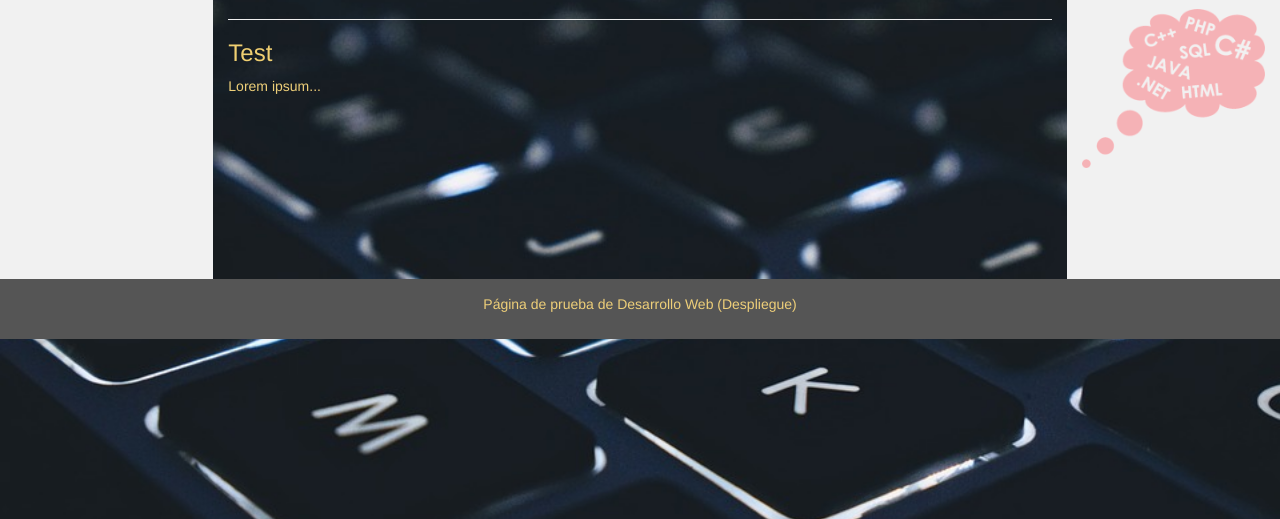
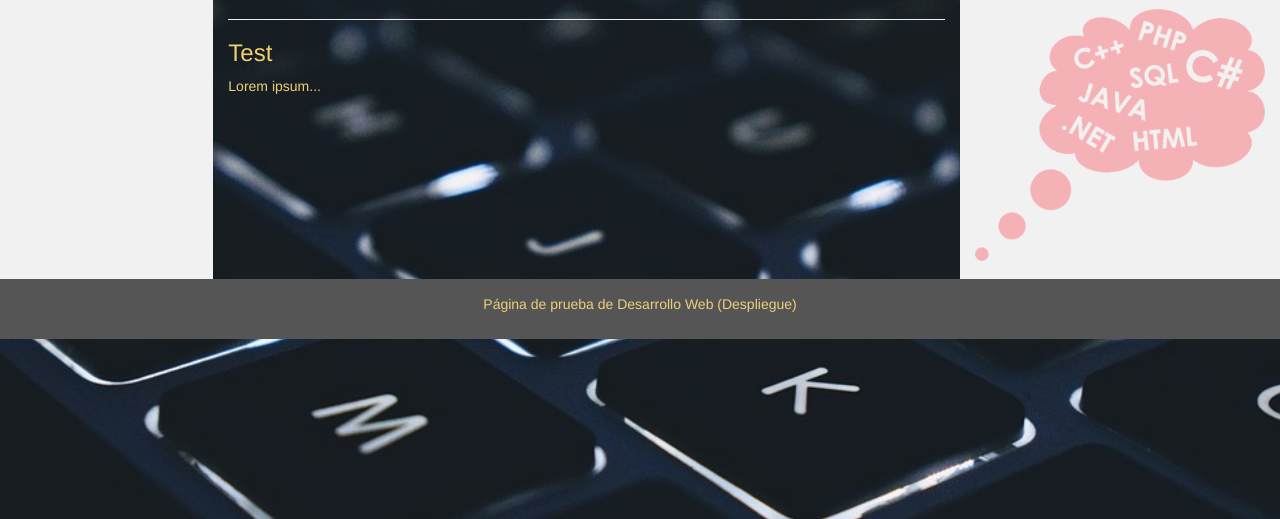
Before and after one commit to ILF22/WebDespliegue, a PHP site: page /python.php in a window 1280 px wide; the page is wider, and only the part inside the window is pictured. Shown: the part 211-730 px from the top of that part. Run offline with PHP 8.4, Linux system fonts and the light colour scheme.

Commit message:
Imagen y video en pg php y java

```diff
--- a/java.php
+++ b/java.php
@@ -12,7 +12,7 @@
       <p><a href="https://es.wikipedia.org/wiki/James_Gosling" target="_blank">James Gosling</a></p><br>
       <p><a href="https://es.wikipedia.org/wiki/Guido_van_Rossum" target="_blank">Guido van Rossum</a></p><br>
     </div>
-    <div class="col-sm-8 text-left">
+    <div class="col-sm-7 text-left">
       <h1>Welcome</h1>
       <p>Lorem ipsum dolor sit amet, consectetur adipiscing elit, sed do eiusmod tempor incididunt ut labore et dolore magna aliqua. Ut enim ad minim veniam, quis nostrud exercitation ullamco laboris nisi ut aliquip ex ea commodo consequat. Excepteur sint occaecat cupidatat non proident, sunt in culpa qui officia deserunt mollit anim id est laborum consectetur adipiscing elit, sed do eiusmod tempor incididunt ut labore et dolore magna aliqua. Ut enim ad minim veniam, quis nostrud exercitation ullamco laboris nisi ut aliquip ex ea commodo consequat.</p>
       <hr>
--- a/python.php
+++ b/python.php
@@ -12,14 +12,14 @@
       <p><a href="https://es.wikipedia.org/wiki/James_Gosling" target="_blank">James Gosling</a></p><br>
       <p><a href="https://es.wikipedia.org/wiki/Guido_van_Rossum" target="_blank">Guido van Rossum</a></p><br>
     </div>
-    <div class="col-sm-8 text-left">
+    <div class="col-sm-7 text-left">
       <h1>Welcome</h1>
       <p>Lorem ipsum dolor sit amet, consectetur adipiscing elit, sed do eiusmod tempor incididunt ut labore et dolore magna aliqua. Ut enim ad minim veniam, quis nostrud exercitation ullamco laboris nisi ut aliquip ex ea commodo consequat. Excepteur sint occaecat cupidatat non proident, sunt in culpa qui officia deserunt mollit anim id est laborum consectetur adipiscing elit, sed do eiusmod tempor incididunt ut labore et dolore magna aliqua. Ut enim ad minim veniam, quis nostrud exercitation ullamco laboris nisi ut aliquip ex ea commodo consequat.</p>
       <hr>
       <h3>Test</h3>
       <p>Lorem ipsum...</p>
     </div>
-    <div class="col-sm-2 sidenav">
+    <div class="col-sm-3 sidenav">
       <div>
         <iframe src="https://www.youtube.com/embed/wq4S6BlIFmk" frameborder="0" allow="accelerometer; autoplay; encrypted-media; gyroscope; picture-in-picture" allowfullscreen></iframe>
       </div>
```
